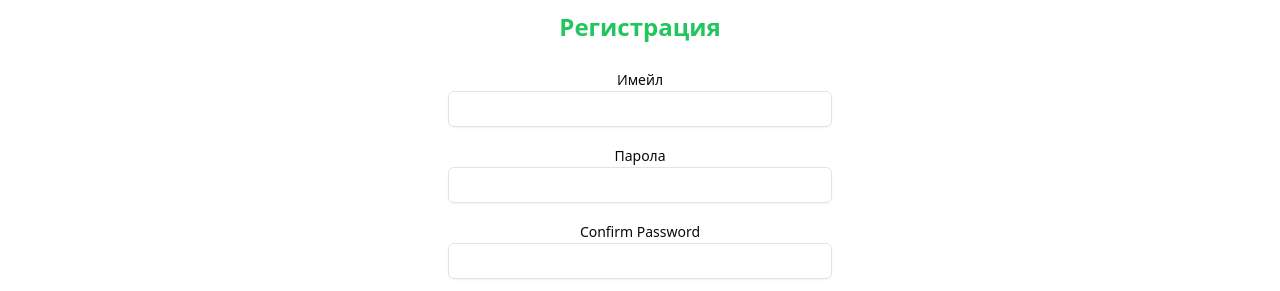
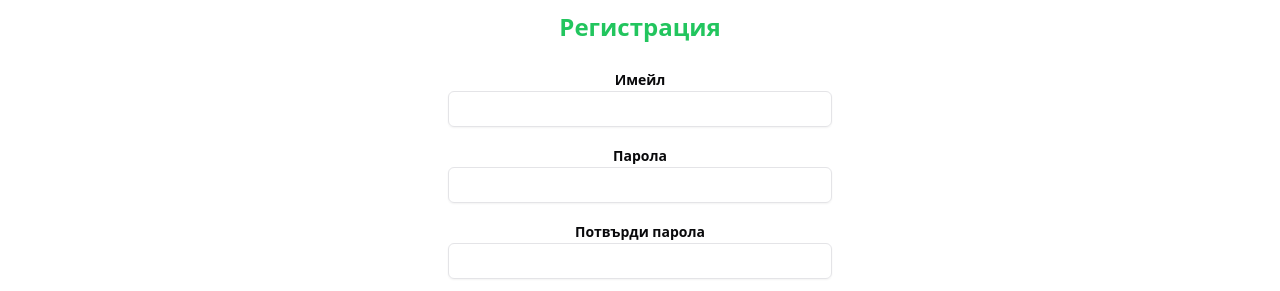
Before and after one commit to Bozhidar-A/agro_calc, a Next.js app: page /auth/register in a window 1280 px wide. Shown: the part 196-487 px from the top of the page. Built offline with nearby package versions, Linux system fonts and the light colour scheme; no server answers.

Commit message:
small ui fixes to login, richColors for toast

```diff
--- a/app/auth/login/page.tsx
+++ b/app/auth/login/page.tsx
@@ -16,8 +16,6 @@ import { APICaller } from '@/lib/api-util';
 import { SELECTABLE_STRINGS } from '@/lib/LangMap';
 import { AuthFailure, AuthLogout, AuthStart, AuthSuccess } from '@/store/slices/authSlice';
 import { Separator } from '@/components/ui/separator';
-import { siGithub, siGoogle } from 'simple-icons';
-import SimpleIconToSVG from '@/components/SimpleIconToSVG/SimpleIconToSVG';
 import OAuthButtonsGrid from '@/components/OAuthButtonsGrid/OAuthButtonsGrid';
 
 const schema = z.object({
@@ -78,7 +76,7 @@ export default function Login() {
         <h2 className="text-2xl font-bold text-center">{translator(SELECTABLE_STRINGS.LOGIN)}</h2>
         <form onSubmit={handleSubmit(HandleSubmit)} className="space-y-4" noValidate>
           <div>
-            <Label htmlFor="email">{translator(SELECTABLE_STRINGS.EMAIL)}</Label>
+            <Label htmlFor="email" className="text-left font-semibold">{translator(SELECTABLE_STRINGS.EMAIL)}</Label>
             <Input id="email" type="email" {...register('email')} />
             {errors.email && (
               <p className="text-red-500 text-sm">{translator(errors.email.message)}</p>
@@ -86,14 +84,14 @@ export default function Login() {
           </div>
 
           <div>
-            <Label htmlFor="password">{translator(SELECTABLE_STRINGS.PASSWORD)}</Label>
+            <Label htmlFor="password" className="text-left font-semibold">{translator(SELECTABLE_STRINGS.PASSWORD)}</Label>
             <Input id="password" type="password" {...register('password')} />
             {errors.password && (
               <p className="text-red-500 text-sm">{translator(errors.password.message)}</p>
             )}
           </div>
 
-          <Button type="submit" className="w-full text-black dark:text-white font-bold">
+          <Button type="submit" className="w-full text-black dark:text-white font-semibold">
             {translator(SELECTABLE_STRINGS.SUBMIT)}
           </Button>
 
@@ -104,14 +102,14 @@ export default function Login() {
 
         <div className="flex items-center justify-center space-x-2">
           <h2>{translator(SELECTABLE_STRINGS.NO_ACC_Q)}</h2>
-          <Button asChild className="text-black dark:text-white font-bold">
+          <Button asChild className="text-black dark:text-white font-semibold">
             <Link href="/auth/register" className="hover:underline">
               {translator(SELECTABLE_STRINGS.REGISTER)}
             </Link>
           </Button>
         </div>
         <div className="flex items-center justify-center space-x-2">
-          <Button asChild className="text-black dark:text-white font-bold">
+          <Button asChild className="text-black dark:text-white font-semibold">
             <Link href="/auth/password/request" className="hover:underline">
               {translator(SELECTABLE_STRINGS.FORGOT_PASSWORD)}
             </Link>
--- a/app/auth/register/page.tsx
+++ b/app/auth/register/page.tsx
@@ -66,7 +66,7 @@ export default function Register() {
         </h2>
         <form onSubmit={handleSubmit(HandleSubmit)} className="space-y-4" noValidate>
           <div>
-            <Label htmlFor="email">{translator(SELECTABLE_STRINGS.EMAIL)}</Label>
+            <Label htmlFor="email" className="text-left font-semibold">{translator(SELECTABLE_STRINGS.EMAIL)}</Label>
             <Input id="email" type="email" {...register('email')} />
             {errors.email && (
               <p className="text-red-500 text-sm">{translator(errors.email.message)}</p>
@@ -74,7 +74,7 @@ export default function Register() {
           </div>
 
           <div>
-            <Label htmlFor="password">{translator(SELECTABLE_STRINGS.PASSWORD)}</Label>
+            <Label htmlFor="password" className="text-left font-semibold">{translator(SELECTABLE_STRINGS.PASSWORD)}</Label>
             <Input id="password" type="password" {...register('password')} />
             {errors.password && (
               <p className="text-red-500 text-sm">{translator(errors.password.message)}</p>
@@ -82,14 +82,14 @@ export default function Register() {
           </div>
 
           <div>
-            <Label htmlFor="confirmPassword">Confirm Password</Label>
+            <Label htmlFor="confirmPassword" className="text-left font-semibold">{translator(SELECTABLE_STRINGS.PASSWORD_CONFIRM)}</Label>
             <Input id="confirmPassword" type="password" {...register('confirmPassword')} />
             {errors.confirmPassword && (
               <p className="text-red-500 text-sm">{translator(errors.confirmPassword.message)}</p>
             )}
           </div>
 
-          <Button type="submit" className="w-full text-black dark:text-white font-bold">
+          <Button type="submit" className="w-full text-black dark:text-white font-semibold">
             {translator(SELECTABLE_STRINGS.SUBMIT)}
           </Button>
 
@@ -99,14 +99,14 @@ export default function Register() {
 
           <div className="flex items-center justify-center space-x-2">
             <h2>{translator(SELECTABLE_STRINGS.NO_ACC_Q)}</h2>
-            <Button asChild className="text-black dark:text-white font-bold">
+            <Button asChild className="text-black dark:text-white font-semibold">
               <Link href="/auth/login" className="hover:underline">
                 {translator(SELECTABLE_STRINGS.LOGIN)}
               </Link>
             </Button>
           </div>
           <div className="flex items-center justify-center space-x-2">
-            <Button asChild className="text-black dark:text-white font-bold">
+            <Button asChild className="text-black dark:text-white font-semibold">
               <Link href="/auth/password/request" className="hover:underline">
                 {translator(SELECTABLE_STRINGS.FORGOT_PASSWORD)}
               </Link>
--- a/app/layout.tsx
+++ b/app/layout.tsx
@@ -55,7 +55,7 @@ export default async function RootLayout({
           <ThemeProvider attribute="class" defaultTheme="system" enableSystem>
             <Header />
             {children}
-            <Toaster />
+            <Toaster richColors />
           </ThemeProvider>
         </Providers>
       </body>
```
